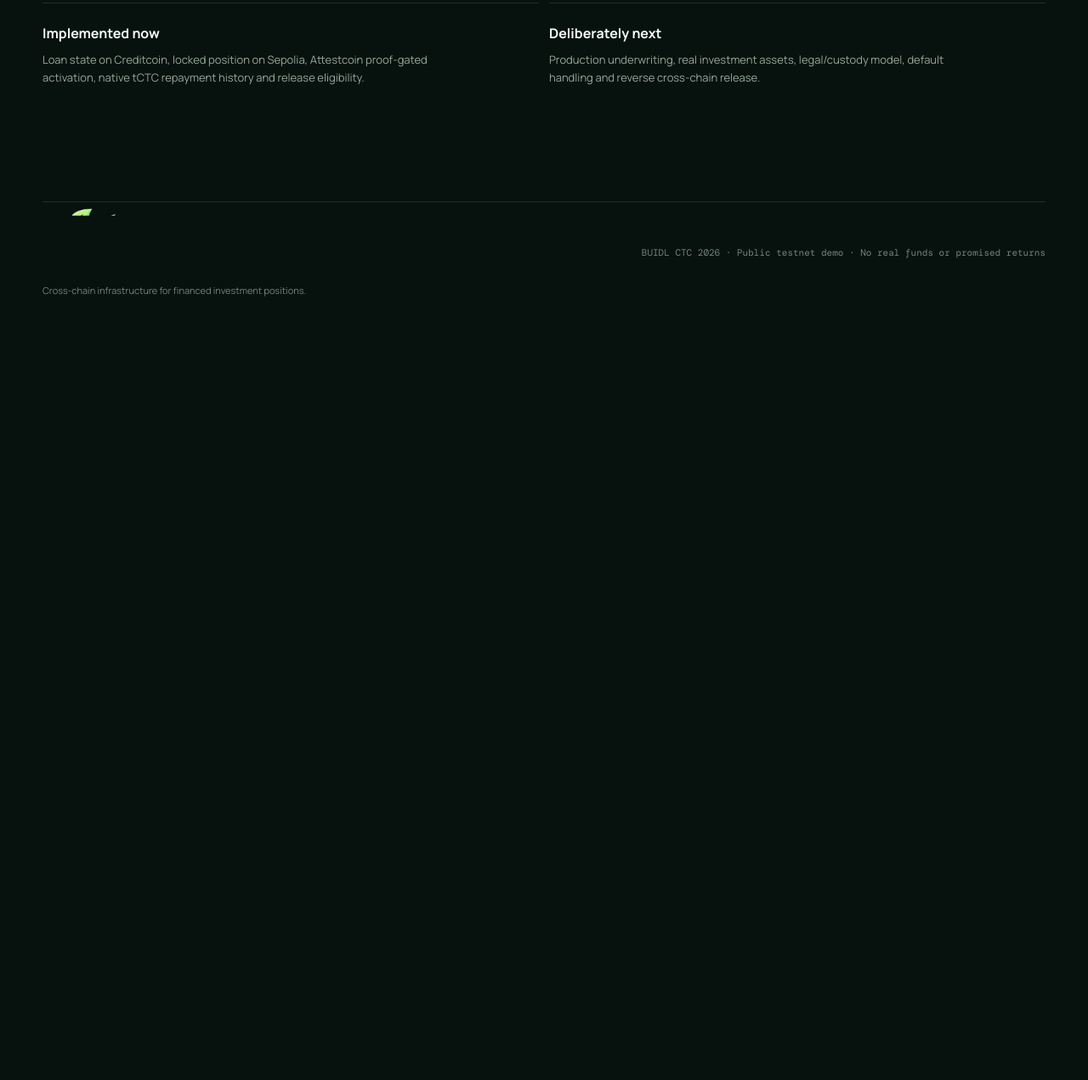
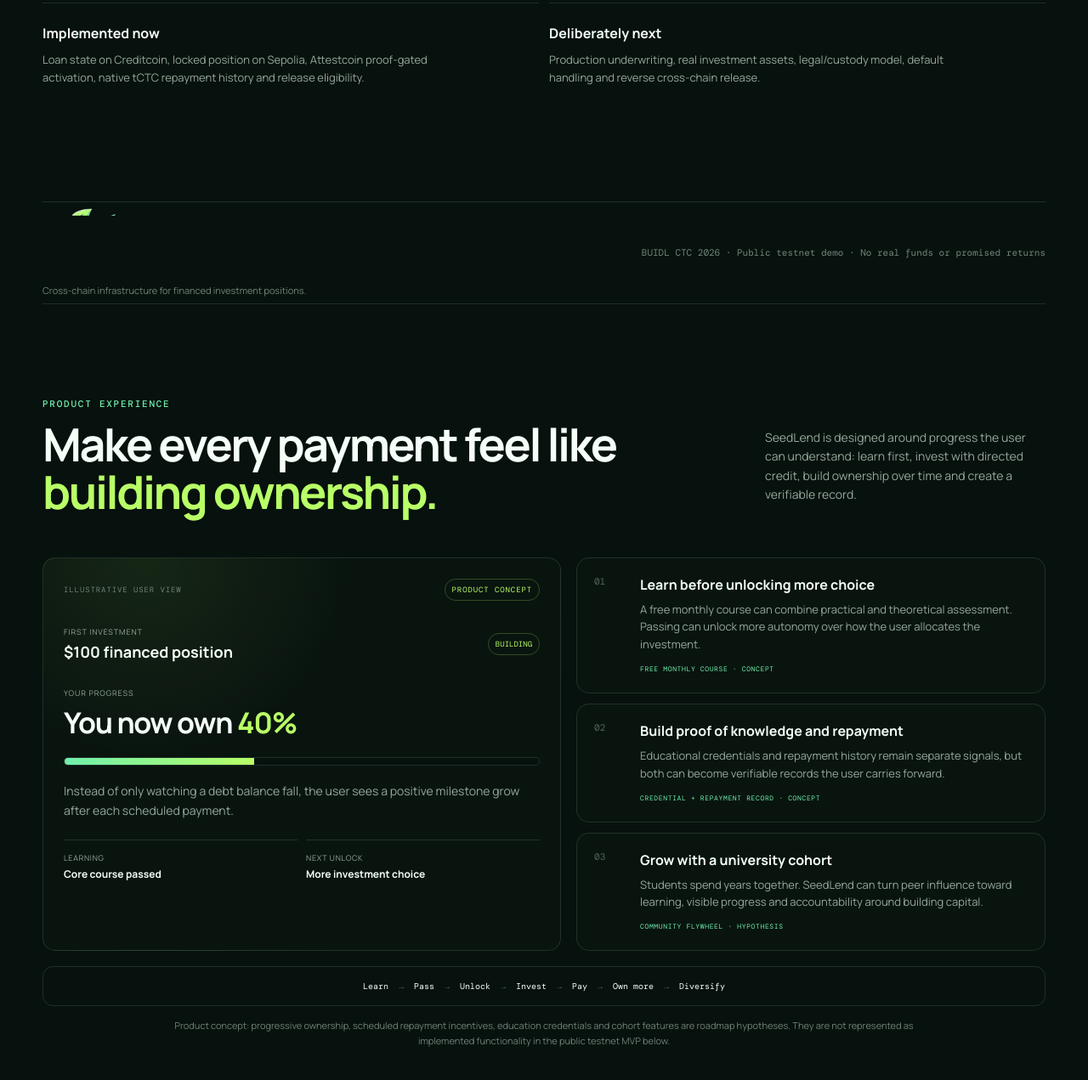
Before and after one commit to SergioBenaR/seedlend, a website: page app/index.html in a window 1280 px wide. Shown: the part 3765-5036 px from the top of the page at 85% size. Before the commit the page ends 4122 px from the top, so only its background shows below. Drawn offline with nearby package versions, Linux system fonts and the light colour scheme.

Commit message:
feat: add product experience section to demo

```diff
--- a/app/index.html
+++ b/app/index.html
@@ -10,9 +10,64 @@
     <link rel="preconnect" href="https://fonts.gstatic.com" crossorigin />
     <link href="https://fonts.googleapis.com/css2?family=DM+Mono:wght@400;500&family=Manrope:wght@400;500;600;700;800&display=swap" rel="stylesheet" />
     <link rel="stylesheet" href="./styles.css" />
+    <link rel="stylesheet" href="./product-concept.css" />
     <script type="module" src="./main.js"></script>
+    <script type="module" src="./product-layout.js"></script>
   </head>
   <body>
     <div id="app"></div>
+
+    <section class="product-section shell" id="product">
+      <div class="section-heading product-heading">
+        <div>
+          <div class="section-kicker">PRODUCT EXPERIENCE</div>
+          <h2>Make every payment feel like <span>building ownership.</span></h2>
+        </div>
+        <p>SeedLend is designed around progress the user can understand: learn first, invest with directed credit, build ownership over time and create a verifiable record.</p>
+      </div>
+
+      <div class="product-layout">
+        <article class="ownership-card">
+          <div class="concept-head">
+            <span>ILLUSTRATIVE USER VIEW</span>
+            <span class="concept-pill">PRODUCT CONCEPT</span>
+          </div>
+          <div class="position-head">
+            <div><small>FIRST INVESTMENT</small><strong>$100 financed position</strong></div>
+            <span class="position-status">BUILDING</span>
+          </div>
+          <div class="ownership-value">
+            <small>YOUR PROGRESS</small>
+            <strong>You now own <em>40%</em></strong>
+          </div>
+          <div class="progress-track" aria-label="Illustrative ownership progress of 40 percent"><span></span></div>
+          <p>Instead of only watching a debt balance fall, the user sees a positive milestone grow after each scheduled payment.</p>
+          <div class="concept-stats">
+            <div><span>Learning</span><strong>Core course passed</strong></div>
+            <div><span>Next unlock</span><strong>More investment choice</strong></div>
+          </div>
+        </article>
+
+        <div class="product-stack">
+          <article class="feature-card">
+            <span class="feature-index">01</span>
+            <div><h3>Learn before unlocking more choice</h3><p>A free monthly course can combine practical and theoretical assessment. Passing can unlock more autonomy over how the user allocates the investment.</p><span class="feature-tag">FREE MONTHLY COURSE · CONCEPT</span></div>
+          </article>
+          <article class="feature-card">
+            <span class="feature-index">02</span>
+            <div><h3>Build proof of knowledge and repayment</h3><p>Educational credentials and repayment history remain separate signals, but both can become verifiable records the user carries forward.</p><span class="feature-tag">CREDENTIAL + REPAYMENT RECORD · CONCEPT</span></div>
+          </article>
+          <article class="feature-card">
+            <span class="feature-index">03</span>
+            <div><h3>Grow with a university cohort</h3><p>Students spend years together. SeedLend can turn peer influence toward learning, visible progress and accountability around building capital.</p><span class="feature-tag">COMMUNITY FLYWHEEL · HYPOTHESIS</span></div>
+          </article>
+        </div>
+      </div>
+
+      <div class="product-flow" aria-label="SeedLend product progression">
+        <span>Learn</span><b>→</b><span>Pass</span><b>→</b><span>Unlock</span><b>→</b><span>Invest</span><b>→</b><span>Pay</span><b>→</b><span>Own more</span><b>→</b><span>Diversify</span>
+      </div>
+      <p class="concept-note">Product concept: progressive ownership, scheduled repayment incentives, education credentials and cohort features are roadmap hypotheses. They are not represented as implemented functionality in the public testnet MVP below.</p>
+    </section>
   </body>
 </html>
```
